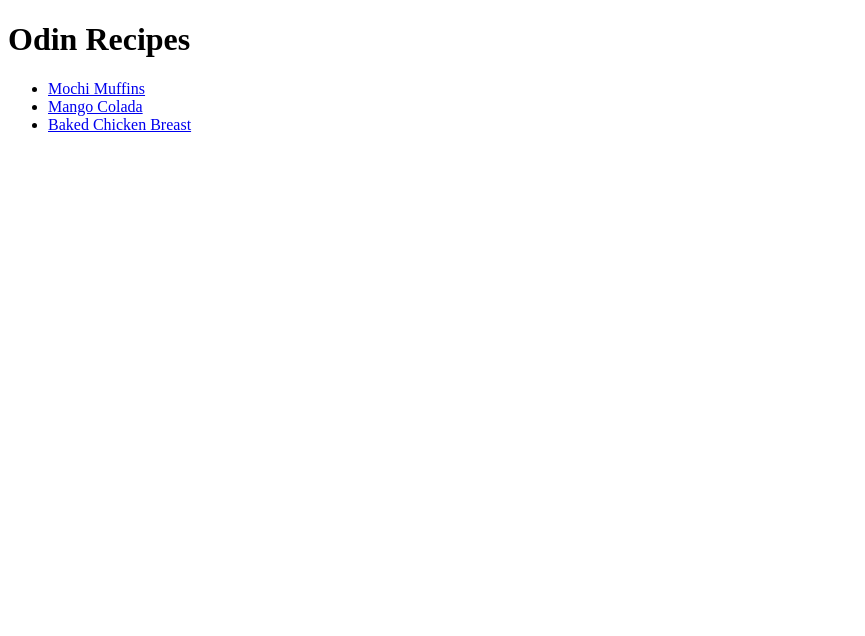
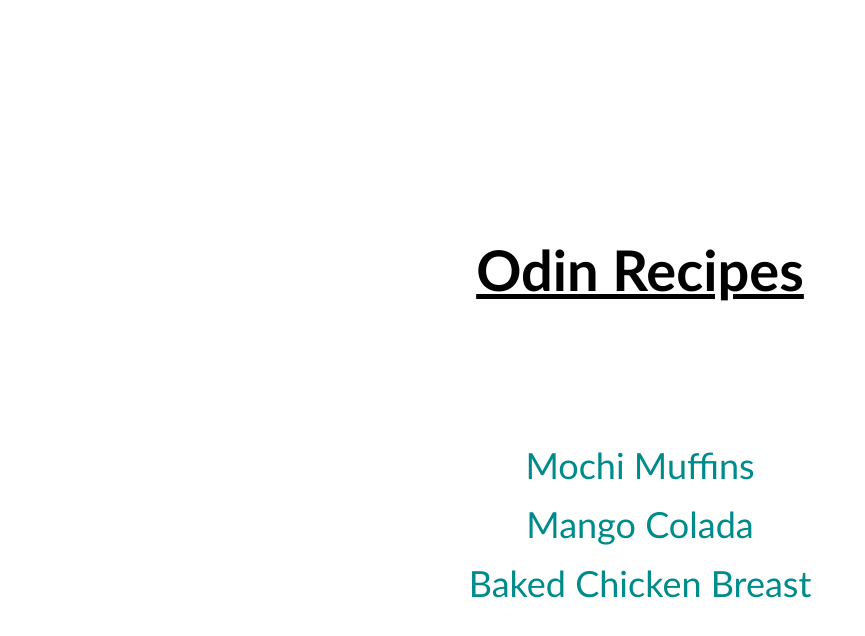
Before and after one commit to weru87/odin-recipes, a plain HTML site: page index.html in a window 1280 px wide. Shown: the whole page, without its empty margins (0-865 px from the left). Drawn offline with Linux system fonts and the light colour scheme.

Commit message:
add style to index page

```diff
--- a/index.html
+++ b/index.html
@@ -4,14 +4,19 @@
     <meta charset="UTF-8">
     <meta name="viewport" content="width=device-width, initial-scale=1.0">
     <title>Odin Recipes</title>
+    <link rel="stylesheet" href="styles.css">
 </head>
 <body>
-    <h1>Odin Recipes</h1>
-    <ul>
-        <li><a href="./recipes/mochi-muffins.html">Mochi Muffins</a></li>
-        <li><a href="./recipes/mango-colada.html">Mango Colada</a></li>
-        <li><a href="./recipes/baked-chicken-breast.html">Baked Chicken Breast</a></li>
-    </ul>
+    <div id="container">
+
+        <h1 id="main-title">Odin Recipes</h1>
+        <ul>
+            <li><a href="./recipes/mochi-muffins.html">Mochi Muffins</a></li>
+            <li><a href="./recipes/mango-colada.html">Mango Colada</a></li>
+            <li><a href="./recipes/baked-chicken-breast.html">Baked Chicken Breast</a></li>
+        </ul>
+
+    </div>
 
 </body>
 </html>
--- /dev/null
+++ b/styles.css
@@ -0,0 +1,50 @@
+* {
+    margin: 0;
+    padding: 0;
+}
+
+body {
+    font-family: 'Gill Sans', 'Gill Sans MT', Calibri, 'Trebuchet MS', sans-serif;
+}
+
+/* main page */
+#container {
+    display: flex;
+    flex-direction: column;
+    justify-content: center;
+    align-items: center;
+    height: 100vh;
+    gap: 100px;
+}
+
+#main-title {
+    font-size: 56px;
+    text-align: center;
+    text-decoration: underline;
+}
+
+#container ul {
+    display: flex;
+    flex-direction: column;
+    align-items: center;
+    gap: 15px;
+}
+
+#container ul li {
+    list-style-type: none;
+}
+
+#container ul li a {
+    text-decoration: none;
+    font-size: 36px;
+    text-align: center;
+    color: darkcyan;
+}
+
+
+/* sub pages */
+h1 {
+    font-size: 36px;
+    text-align: center;
+    margin: 40px 0;
+}
```
Also changed, not shown: recipes/mochi-muffins.html (+1 -0 lines).
